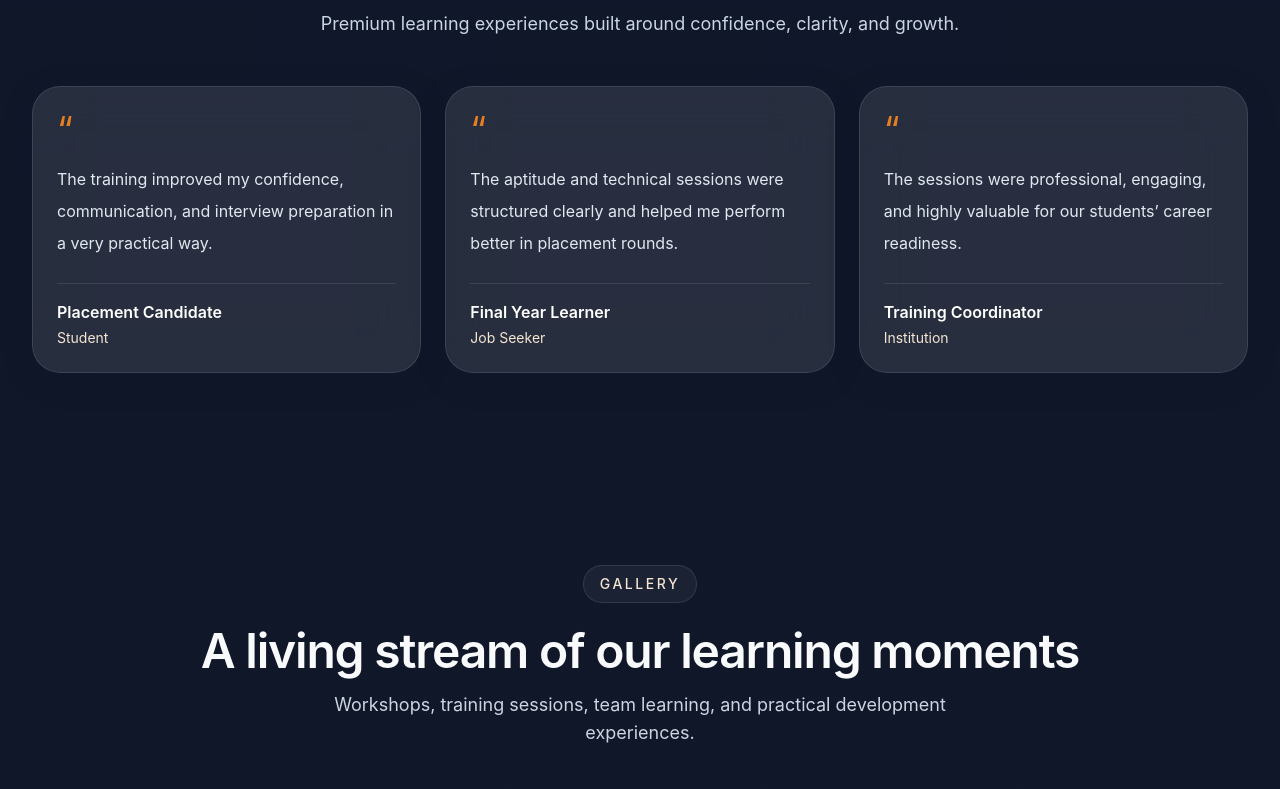
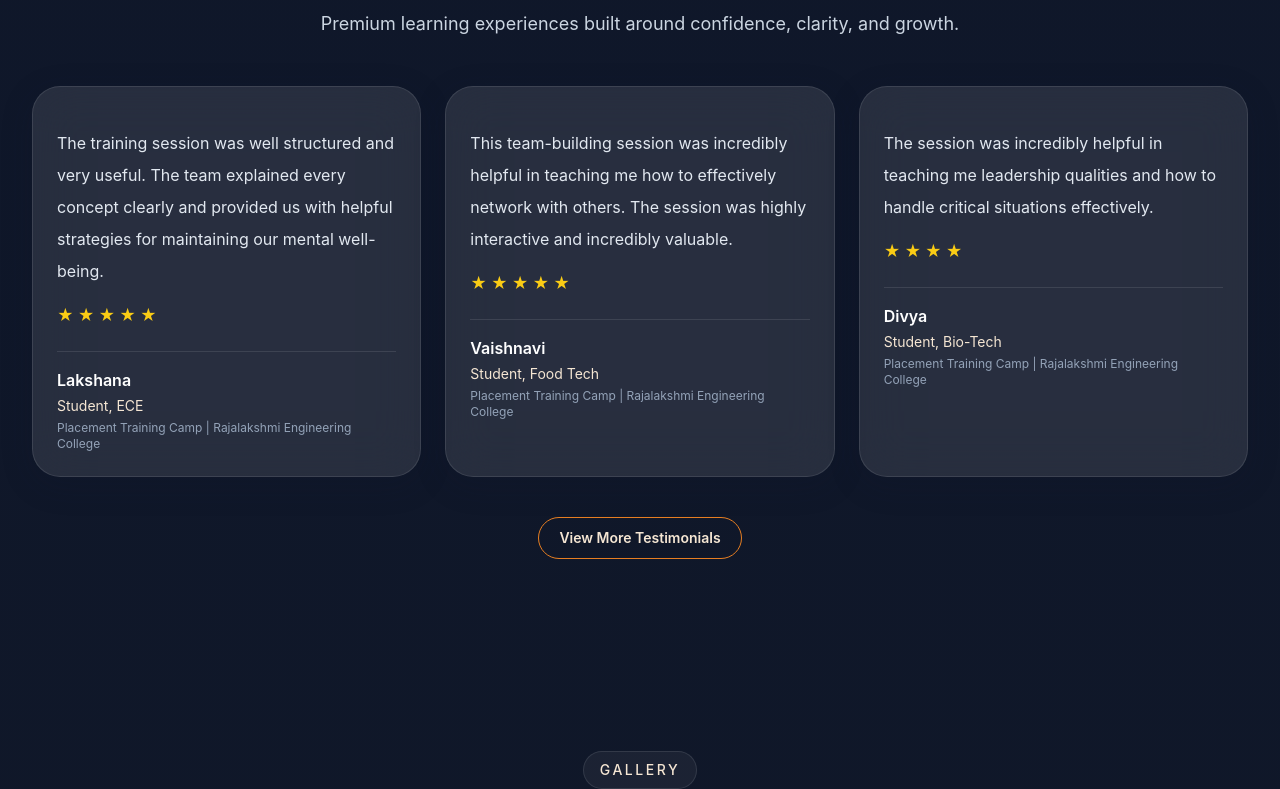
Before and after one commit to SDharaneeshwar/ant-developers, a Next.js app in the folder apps/web/: page / in a window 1280 px wide. Shown: the part 2694-3483 px from the top of the page. Built offline with nearby package versions, Linux system fonts and the light colour scheme; no server answers; grey boxes are pictures that could not be loaded.

Commit message:
Updated the testimonial page

```diff
--- /dev/null
+++ b/apps/web/src/app/testimonials/page.tsx
@@ -0,0 +1,84 @@
+import type { Metadata } from "next";
+import Navbar from "@/components/layout/Navbar";
+import Footer from "@/components/layout/Footer";
+import { testimonials } from "@/lib/testimonials";
+
+export const metadata: Metadata = {
+  title: "Testimonials",
+  description:
+    "Read real testimonials from students, learners, and training participants of ANT Developers.",
+};
+
+export default function TestimonialsPage() {
+  return (
+    <>
+      <Navbar />
+
+      <main className="min-h-screen bg-hero-glow px-4 py-28 sm:px-6 lg:px-8">
+        <div className="mx-auto max-w-7xl">
+          <div className="text-center">
+            <p className="inline-flex rounded-full border border-white/10 bg-white/5 px-4 py-2 text-xs font-medium tracking-[0.18em] text-brand-beige sm:text-sm">
+              TESTIMONIALS
+            </p>
+
+            <h1 className="mt-6 text-4xl font-semibold tracking-tight text-white sm:text-5xl lg:text-6xl">
+              What our learners say
+            </h1>
+
+            <p className="mx-auto mt-5 max-w-3xl text-base leading-7 text-slate-300 sm:text-lg">
+              Real experiences from students, professionals, and institutions
+              who experienced our training programs.
+            </p>
+          </div>
+
+          <div className="mt-14 grid gap-6 md:grid-cols-2 xl:grid-cols-3">
+            {testimonials.map((item) => (
+              <div
+                key={item.name}
+                className="glass-card glass-card-hover rounded-3xl p-6"
+              >
+                {/* PROFILE */}
+                <div className="flex items-start gap-4">
+                  <div className="flex h-12 w-12 shrink-0 items-center justify-center rounded-full bg-brand-orange/15 text-lg font-semibold text-brand-orange">
+                    {item.name.charAt(0)}
+                  </div>
+
+                  <div>
+                    <h3 className="text-base font-semibold text-white">
+                      {item.name}
+                    </h3>
+
+                    <p className="mt-1 text-sm text-brand-beige">
+                      {item.designation}
+                    </p>
+
+                    <p className="mt-1 text-xs leading-5 text-slate-400">
+                      {item.company}
+                    </p>
+                  </div>
+                </div>
+
+                {/* ⭐ RATING */}
+                <div className="mt-5 flex items-center gap-1 text-yellow-400">
+                  {Array.from({ length: Math.floor(item.rating) }).map(
+                    (_, i) => (
+                      <span key={i}>★</span>
+                    )
+                  )}
+                  {/* Optional half star */}
+                  {item.rating % 1 !== 0 && <span className="opacity-70">★</span>}
+                </div>
+
+                <p className="mt-2 text-sm leading-7 text-slate-300">
+                  {item.message}
+                </p>
+              </div>
+            ))}
+          </div>
+        </div>
+      </main>
+
+      <Footer />
+    </>
+  );
+}
--- a/apps/web/src/components/home/Testimonials.tsx
+++ b/apps/web/src/components/home/Testimonials.tsx
@@ -1,25 +1,9 @@
+import Link from "next/link";
+import { testimonials } from "@/lib/testimonials";
+
+const previewTestimonials = testimonials.slice(0, 3);
+
 export default function Testimonials() {
-  const testimonials = [
-    {
-      name: "Placement Candidate",
-      role: "Student",
-      quote:
-        "The training improved my confidence, communication, and interview preparation in a very practical way.",
-    },
-    {
-      name: "Final Year Learner",
-      role: "Job Seeker",
-      quote:
-        "The aptitude and technical sessions were structured clearly and helped me perform better in placement rounds.",
-    },
-    {
-      name: "Training Coordinator",
-      role: "Institution",
-      quote:
-        "The sessions were professional, engaging, and highly valuable for our students’ career readiness.",
-    },
-  ];
-
   return (
     <section id="testimonials" className="py-24">
       <div className="section-shell">
@@ -28,30 +12,62 @@ export default function Testimonials() {
             TESTIMONIALS
           </p>
 
-          <h2 className="mt-6 section-title">What people say about our training</h2>
+          <h2 className="mt-6 section-title">
+            What people say about our training
+          </h2>
+
           <p className="section-copy mx-auto">
             Premium learning experiences built around confidence, clarity, and growth.
           </p>
         </div>
 
+        {/* 🔥 ONLY FIRST 3 */}
         <div className="mt-12 grid gap-6 md:grid-cols-2 xl:grid-cols-3">
-          {testimonials.map((item) => (
+          {previewTestimonials.map((item, index) => (
             <div
-              key={item.name}
+              key={index}
               className="glass-card rounded-3xl p-6 transition duration-300 hover:-translate-y-1 hover:bg-white/10"
             >
-              <div className="text-4xl leading-none text-brand-orange">“</div>
 
+              {/* MESSAGE */}
               <p className="mt-4 text-base leading-8 text-slate-200">
-                {item.quote}
+                {item.message}
               </p>
 
+              {/* ⭐ DYNAMIC RATING */}
+              <div className="mt-4 flex items-center gap-1 text-yellow-400">
+                {Array.from({ length: Math.floor(item.rating) }).map((_, i) => (
+                  <span key={i}>★</span>
+                ))}
+                {item.rating % 1 !== 0 && <span>☆</span>}
+              </div>
+
+              {/* USER INFO */}
               <div className="mt-6 border-t border-white/10 pt-4">
-                <div className="text-base font-semibold text-white">{item.name}</div>
-                <div className="mt-1 text-sm text-brand-beige">{item.role}</div>
+                <div className="text-base font-semibold text-white">
+                  {item.name}
+                </div>
+
+                <div className="mt-1 text-sm text-brand-beige">
+                  {item.designation}
+                </div>
+
+                <div className="text-xs text-slate-400 mt-1">
+                  {item.company}
+                </div>
               </div>
             </div>
           ))}
+        </div>
+
+        {/* 🔥 VIEW MORE BUTTON */}
+        <div className="mt-10 flex justify-center">
+          <Link
+            href="/testimonials"
+            className="inline-flex items-center justify-center rounded-full border border-brand-orange px-5 py-2.5 text-sm font-semibold text-brand-beige transition duration-300 hover:bg-brand-orange hover:text-white"
+          >
+            View More Testimonials
+          </Link>
         </div>
       </div>
     </section>
--- a/apps/web/src/components/layout/Footer.tsx
+++ b/apps/web/src/components/layout/Footer.tsx
@@ -32,6 +32,9 @@ export default function Footer() {
               </Link>
               <Link href="/courses" className="text-slate-400 hover:text-white">
                 Courses
+              </Link>
+              <Link href="/testimonials" className="text-slate-400 hover:text-white">
+                Testimonials
               </Link>
               <Link href="/gallery" className="text-slate-400 hover:text-white">
                 Gallery
--- a/apps/web/src/components/layout/Navbar.tsx
+++ b/apps/web/src/components/layout/Navbar.tsx
@@ -7,18 +7,16 @@ import { Menu, X } from "lucide-react";
 import clsx from "clsx";
 import { trackEvent } from "@/lib/track";
 
-const desktopLinks = [
+const navLinks = [
   { label: "Home", href: "/", type: "route" as const },
   { label: "About", href: "/#about", type: "anchor" as const },
   { label: "Courses", href: "/#courses", type: "anchor" as const },
+  { label: "Testimonials", href: "/testimonials", type: "route" as const },
   { label: "Gallery", href: "/gallery", type: "route" as const },
 ];
 
 const mobileLinks = [
-  { label: "Home", href: "/", type: "route" as const },
-  { label: "About", href: "/#about", type: "anchor" as const },
-  { label: "Courses", href: "/#courses", type: "anchor" as const },
-  { label: "Gallery", href: "/gallery", type: "route" as const },
+  ...navLinks,
   { label: "Enroll", href: "/enroll", type: "route" as const },
 ];
 
@@ -33,6 +31,7 @@ export default function Navbar() {
 
     handleScroll();
     window.addEventListener("scroll", handleScroll);
+
     return () => window.removeEventListener("scroll", handleScroll);
   }, []);
 
@@ -44,6 +43,7 @@ export default function Navbar() {
     };
 
     window.addEventListener("resize", closeOnResize);
+
     return () => window.removeEventListener("resize", closeOnResize);
   }, []);
 
@@ -114,17 +114,7 @@ export default function Navbar() {
 
             <div className="hidden lg:flex lg:justify-center">
               <nav className="flex items-center justify-center gap-10 xl:gap-12">
-              {[
-                { label: "Home", href: "/", type: "route" as const },
-                { label: "About", href: "/#about", type: "anchor" as const },
-                { label: "Courses", href: "/#courses", type: "anchor" as const },
-                {
-                  label: "Testimonials",
-                  href: "/#testimonials",
-                  type: "anchor" as const,
-                },
-                { label: "Gallery", href: "/gallery", type: "route" as const },
-              ].map((link) =>
+                {navLinks.map((link) =>
                   link.type === "anchor" ? (
                     <a
                       key={link.label}
@@ -199,7 +189,7 @@ export default function Navbar() {
             {mobileLinks.map((link) =>
               link.type === "anchor" ? (
                 <a
-                key={link.href}
+                  key={link.label}
                   href={link.href}
                   className="rounded-2xl px-4 py-3 text-sm font-medium text-slate-200 transition hover:bg-white/10 hover:text-white"
                   onClick={() => {
@@ -211,7 +201,7 @@ export default function Navbar() {
                 </a>
               ) : (
                 <Link
-                key={link.href}
+                  key={link.label}
                   href={link.href}
                   prefetch={false}
                   className="rounded-2xl px-4 py-3 text-sm font-medium text-slate-200 transition hover:bg-white/10 hover:text-white"
--- /dev/null
+++ b/apps/web/src/lib/testimonials.ts
@@ -0,0 +1,90 @@
+export type Testimonial = {
+  name: string;
+  designation: string;
+  company: string;
+  message: string;
+  rating: number; // ⭐ supports 4, 4.5, 5 etc
+};
+
+export const testimonials: Testimonial[] = [
+  {
+    name: "Lakshana",
+    designation: "Student, ECE",
+    company: "Placement Training Camp | Rajalakshmi Engineering College",
+    message:
+      "The training session was well structured and very useful. The team explained every concept clearly and provided us with helpful strategies for maintaining our mental well-being.",
+    rating: 5,
+  },
+  {
+    name: "Vaishnavi",
+    designation: "Student, Food Tech",
+    company: "Placement Training Camp | Rajalakshmi Engineering College",
+    message:
+      "This team-building session was incredibly helpful in teaching me how to effectively network with others. The session was highly interactive and incredibly valuable.",
+    rating: 5,
+  },
+  {
+    name: "Divya",
+    designation: "Student, Bio-Tech",
+    company: "Placement Training Camp | Rajalakshmi Engineering College",
+    message:
+      "The session was incredibly helpful in teaching me leadership qualities and how to handle critical situations effectively.",
+    rating: 4,
+  },
+  {
+    name: "Bharathi",
+    designation: "Student, EEE",
+    company: "Placement Training Camp | Rajalakshmi Engineering College",
+    message:
+      "The session was fantastic; it was packed with fun and practical takeaways, moving beyond simple theory by using engaging, mentally challenging games.",
+    rating: 4.5,
+  },
+  {
+    name: "Sriram",
+    designation: "Student, Bio-Tech",
+    company: "Placement Training Camp | Rajalakshmi Engineering College",
+    message:
+      "Unlike the purely theoretical sessions I have attended in the past, this experience stood out because it was entirely practical and truly encouraged us to think for ourselves.",
+    rating: 5,
+  },
+  {
+    name: "Hariharan",
+    designation: "Student, Mech",
+    company: "Placement Training Camp | Rajalakshmi Engineering College",
+    message:
+      "I personally loved this session because it gave me a fresh perspective on leadership, specifically by observing and applying strategies from nature.",
+    rating: 5,
+  },
+  {
+    name: "Arunika",
+    designation: "Student, CSE",
+    company: "Placement Training Camp | Rajalakshmi Engineering College",
+    message:
+      "The session was excellent and gave me the confidence to handle any challenge, whether it requires mental focus or physical resilience.",
+    rating: 4,
+  },
+  {
+    name: "Monica",
+    designation: "Student, R & A",
+    company: "Placement Training Camp | Rajalakshmi Engineering College",
+    message:
+      "The trainers were absolutely amazing; they were so engaging that I couldn't look away. Their insights gave me a completely new perspective on life.",
+    rating: 5,
+  },
+  {
+    name: "Easwari",
+    designation: "Student, EEE",
+    company: "Placement Training Camp | Rajalakshmi Engineering College",
+    message:
+      "This session was a total vibe! It was packed with fun networking, and the way the trainer explained problem-solving was a major lightbulb moment.",
+    rating: 4,
+  },
+  {
+    name: "Sanjay",
+    designation: "Student, CSE",
+    company: "Placement Training Camp | Rajalakshmi Engineering College",
+    message:
+      "As a CSE graduate accustomed to a screen-focused environment, this outdoor session was refreshing and highlighted the importance of physical activity.",
+    rating: 4,
+  },
+];
```
Lines whose indentation alone changed are shown as unchanged.
